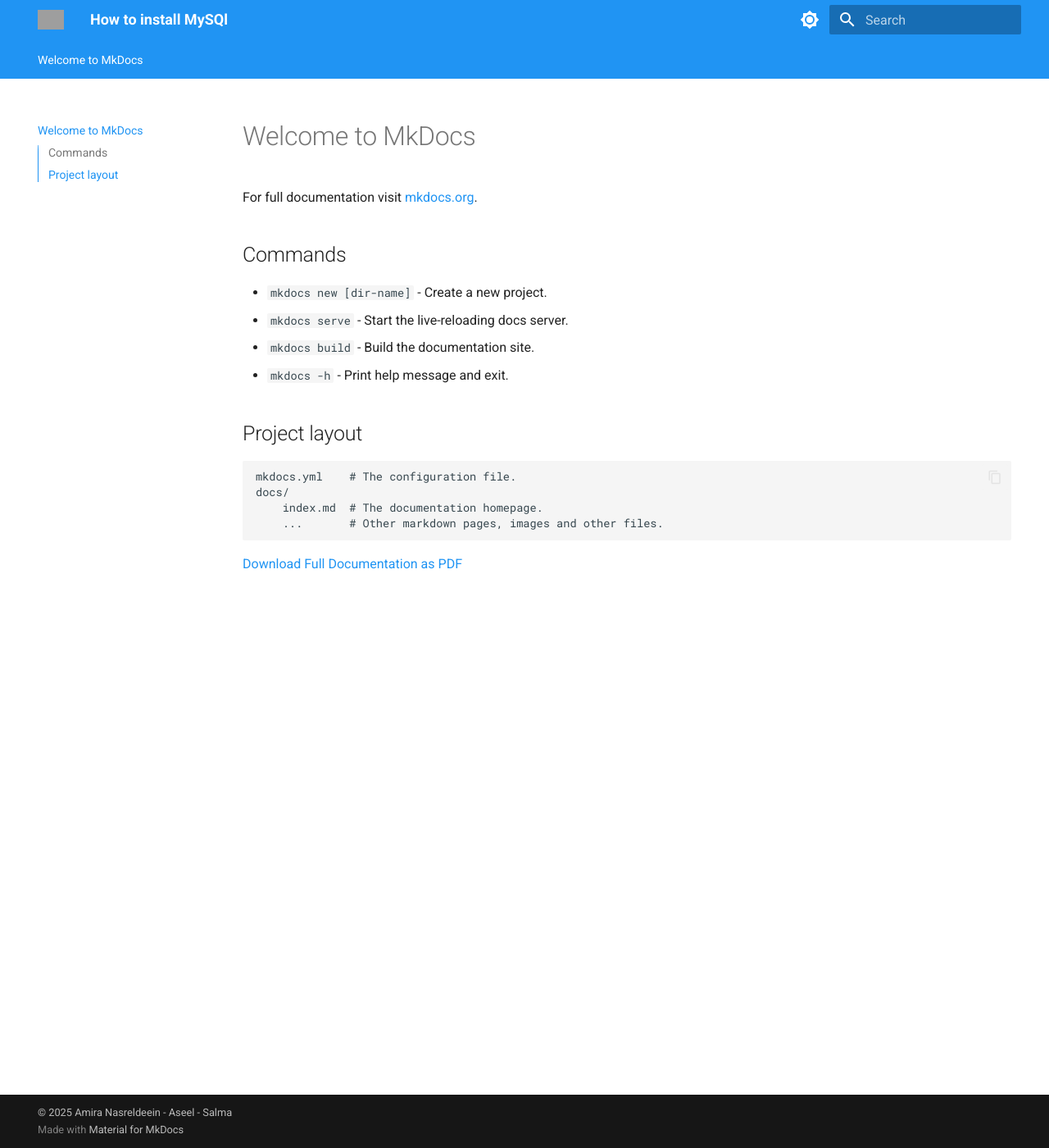
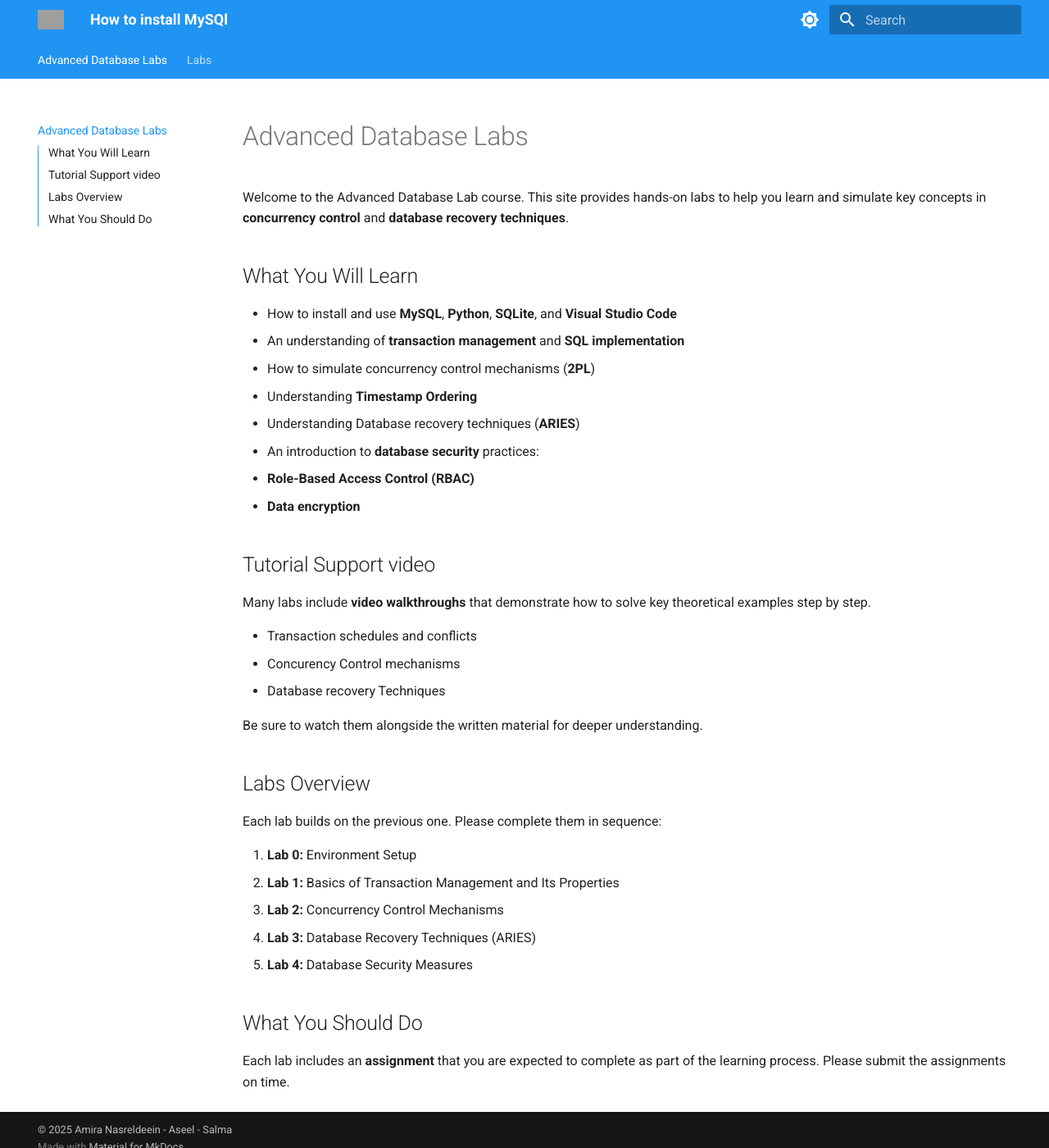
Before and after one commit to salmaOsa22/ADB, an MkDocs documentation site: the page built from docs/index.md, in a window 1280 px wide and 1400 px high. Shown: the whole window at 82% size. Built offline with MkDocs 1.6.1 and Material for MkDocs 9.7.7, drawn with Linux system fonts in a browser that asks for light colours; grey boxes are pictures that could not be loaded.

Commit message:
Introduction to Labs

```diff
--- a/docs/index.md
+++ b/docs/index.md
@@ -1,18 +1,39 @@
-# Welcome to MkDocs
+# Advanced Database Labs
 
-For full documentation visit [mkdocs.org](https://www.mkdocs.org).
+Welcome to the Advanced Database Lab course. This site provides hands-on labs to help you learn and simulate key concepts in **concurrency control** and **database recovery techniques**.
 
-## Commands
+##  What You Will Learn
 
-* `mkdocs new [dir-name]` - Create a new project.
-* `mkdocs serve` - Start the live-reloading docs server.
-* `mkdocs build` - Build the documentation site.
-* `mkdocs -h` - Print help message and exit.
+- How to install and use **MySQL**, **Python**, **SQLite**, and **Visual Studio Code**
+- An understanding of **transaction management** and **SQL implementation**
+- How to simulate concurrency control mechanisms (**2PL**)
+- Understanding **Timestamp Ordering**
+- Understanding Database recovery techniques (**ARIES**)
+- An introduction to **database security** practices:
+  - **Role-Based Access Control (RBAC)**
+  - **Data encryption**
 
-## Project layout
+##  Tutorial Support video
 
-    mkdocs.yml    # The configuration file.
-    docs/
-        index.md  # The documentation homepage.
-        ...       # Other markdown pages, images and other files.
-[Download Full Documentation as PDF](pdf/document.pdf)
+Many labs include **video walkthroughs** that demonstrate how to solve key theoretical examples step by step.
+
+- Transaction schedules and conflicts
+- Concurency Control mechanisms
+- Database recovery Techniques
+
+Be sure to watch them alongside the written material for deeper understanding.
+
+
+##  Labs Overview
+
+Each lab builds on the previous one. Please complete them in sequence:
+
+1. **Lab 0:** Environment Setup
+2. **Lab 1:** Basics of Transaction Management and Its Properties
+3. **Lab 2:** Concurrency Control Mechanisms
+4. **Lab 3:** Database Recovery Techniques (ARIES)
+5. **Lab 4:** Database Security Measures
+
+##  What You Should Do
+
+Each lab includes an **assignment** that you are expected to complete as part of the learning process. Please submit the assignments on time.
```
Also changed, not shown: docs/Labs/Lab0.md (added).
